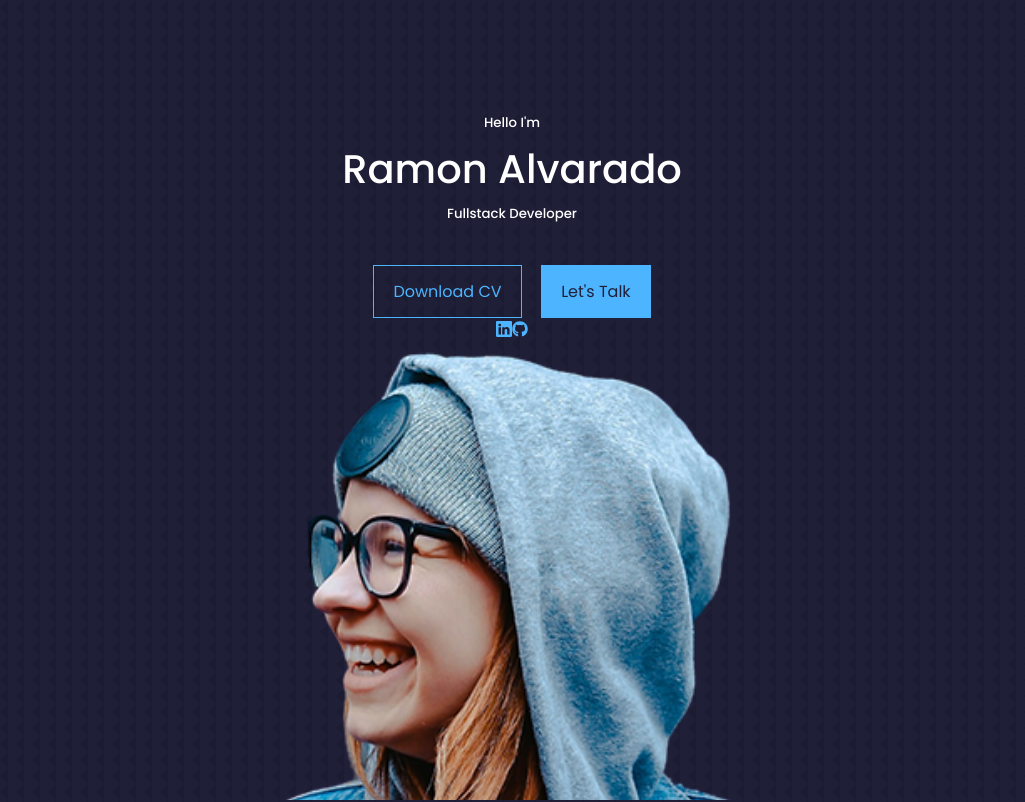
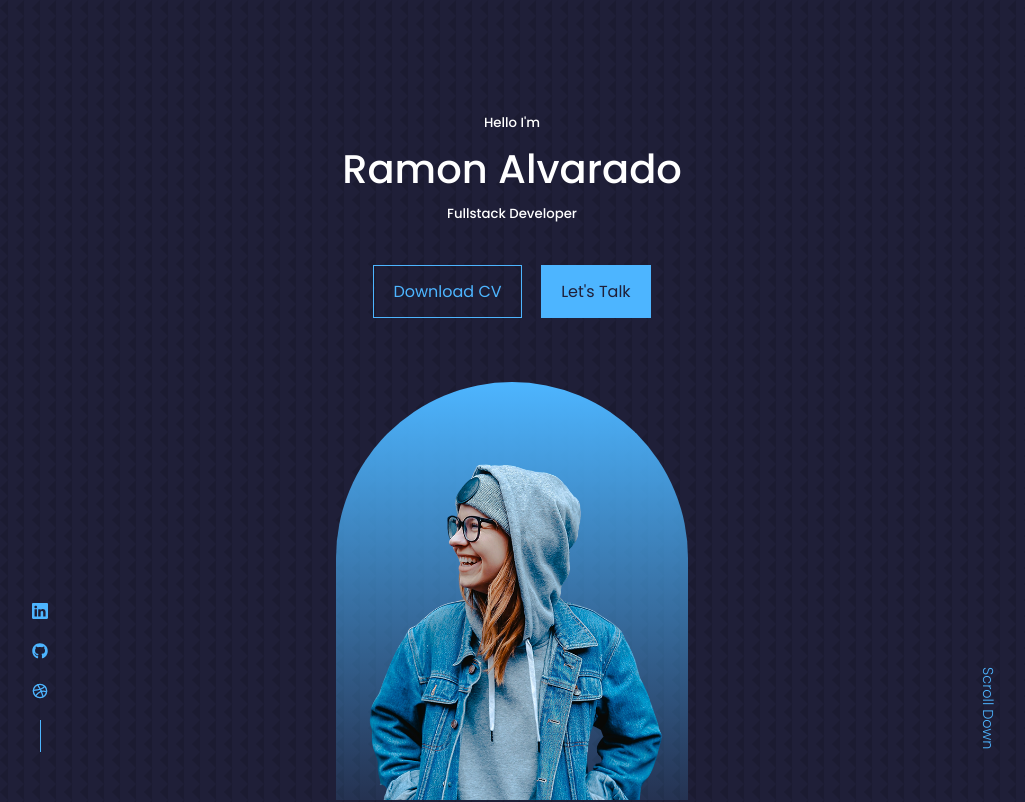
Before and after one commit to ramondara10/Portfolio, a React (Create React App) app: page / in a window 1280 px wide. Shown: the top 802 px of the page, without its empty margins (128-1153 px from the left). Built offline with nearby package versions, Linux system fonts and the light colour scheme.

Commit message:
worked on the styling for the header having issues with the image not properly showing

```diff
--- a/src/components/header/Header.jsx
+++ b/src/components/header/Header.jsx
@@ -4,7 +4,7 @@
 import ME from  '../../assests/me.png'
 import HeaderSocials from './HeaderSocials'
 
-function Header() {
+const Header =()=> {
   return (
     <header>
         <div className="container header__container">
--- a/src/components/header/HeaderSocials.jsx
+++ b/src/components/header/HeaderSocials.jsx
@@ -1,16 +1,14 @@
 import React from 'react'
 import {BsLinkedin} from 'react-icons/bs'
 import {FaGithub} from 'react-icons/fa'
-{/*import {FiDribbble} from 'react-icons/fi'*/} {/*you can use theis lone to create more account and link them */}
+import {FiDribbble} from 'react-icons/fi' /*you can use theis lone to create more account and link them */
 
 const HeaderSocials = () => {
   return (
     <div className='header__socials'>
         <a href="https://www.linkedin.com" target='_blank'><BsLinkedin/></a>
         <a href="https://www.github.com" target='_blank'><FaGithub/></a>
-        {/*<a href="https://www.dribbble.com" target='_blank'><FiDribbble/></a>*/} {/* You can use this line of code to create more links to accounts you create*/}
-
-
+        <a href="https://www.dribbble.com" target='_blank'><FiDribbble/></a>
     </div>
   )
 }
--- a/src/components/header/header.css
+++ b/src/components/header/header.css
@@ -19,3 +19,73 @@
      justify-content: center;
 
 }
+
+/*========== Header Socials ==========*/
+
+.header__socials{
+    display: flex;
+    flex-direction: column;
+    align-items: center;
+    gap: 0.8rem;
+    position: absolute;
+    left: 0;
+    bottom: 3rem;
+}
+
+.header__socials::after{
+    content: "";
+    width: 1px;
+    height: 2rem;
+    background: var(--color-primary);
+
+}
+
+/*========== Me ==========*/
+
+.me{
+    background: linear-gradient(var(--color-primary), transparent) ;
+    width: 22rem;
+    height: 30rem;
+    position: absolute;
+    left: calc(50% - 11rem);
+    margin-top: 4rem;
+    border-radius: 12rem 12rem 0 0;
+    overflow: hidden;
+    padding: 5rem 1.5rem 1.5rem 1.5rem;
+}
+
+/*========== Scroll down ==========*/
+
+.scroll__down{
+    position: absolute;
+    right: -2.3rem;
+    bottom: 5rem;
+    transform: rotate(90deg);
+    font-weight: 300;
+    font-size: 0.9rem;
+}
+
+/*=============== Media Queries (Medium Devices) ===============*/
+
+@media screen and (max-width: 1024px) {
+    header{
+        height: 68vh;
+
+
+    }
+
+}
+
+/*=============== Media Queries (Small Devices) ===============*/
+
+@media screen and (max-width: 600px) {
+
+    header{
+        height:100vh;
+    }
+    .header__socials,
+    .scroll__down{
+        display: none;
+    }
+
+}
--- a/src/components/nav/Nav.jsx
+++ b/src/components/nav/Nav.jsx
@@ -1,6 +1,7 @@
 import React from 'react'
+import './nav.css'
 
-function Nav() {
+const Nav = () => {
   return (
     <div>Nav</div>
   )
```
